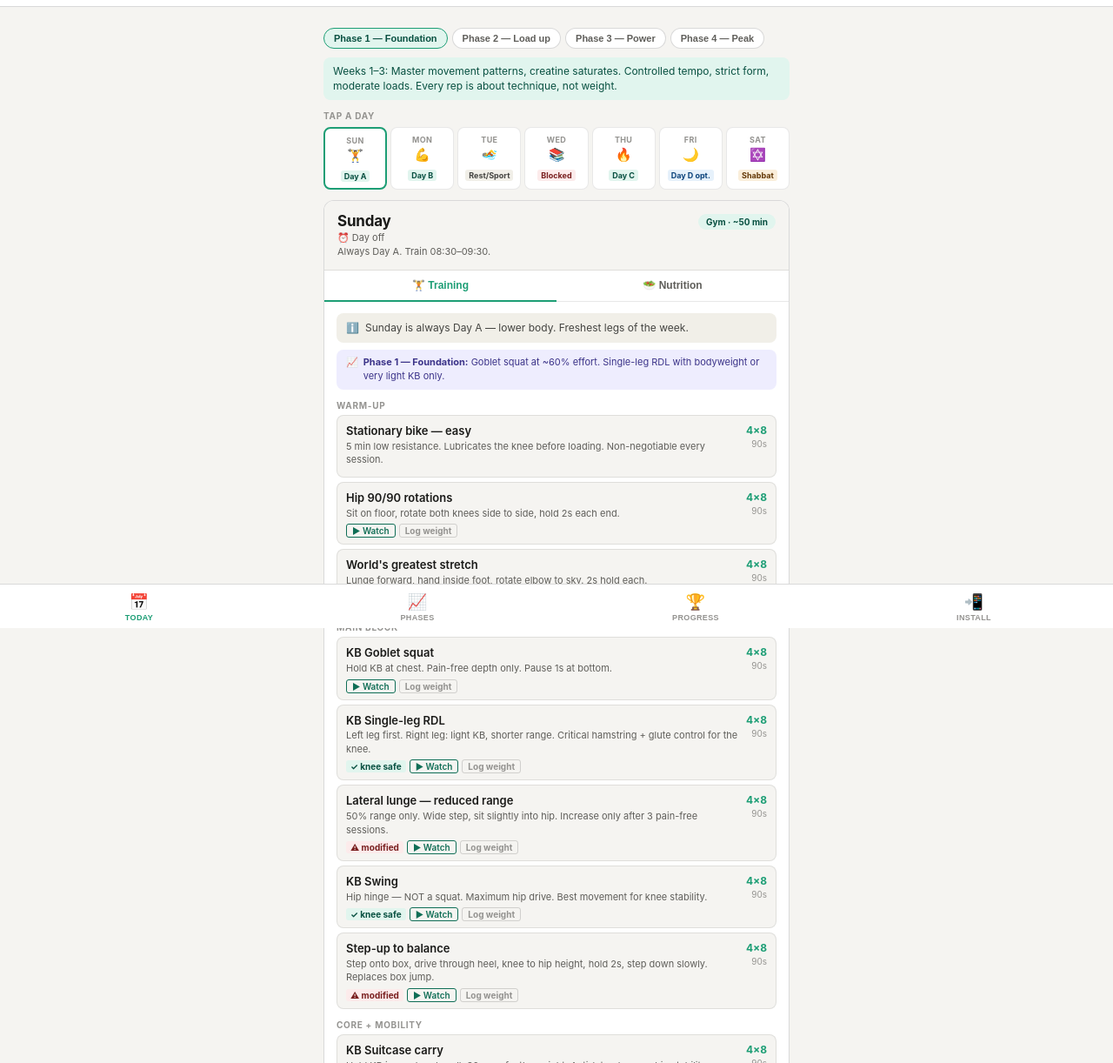
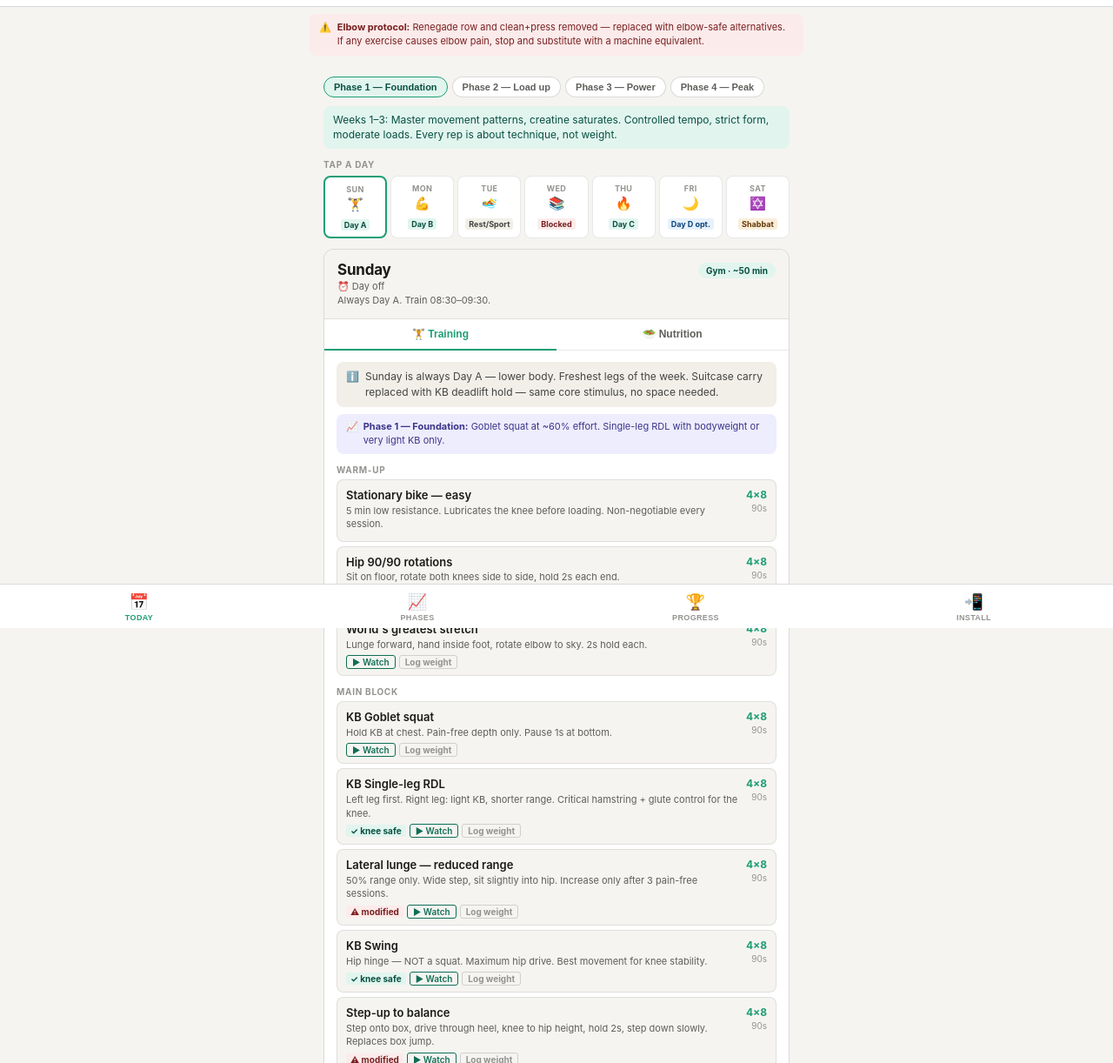
Before and after one commit to orenassouline1-ui/coach, a plain HTML site: page index.html in a window 1280 px wide. Shown: the part 78-1300 px from the top of the page at 87% size. Drawn offline with Linux system fonts and the light colour scheme.

Commit message:
Update exercise protocol for elbow safety
Added elbow-safe alternatives for exercises and updated notes accordingly.

```diff
--- a/index.html
+++ b/index.html
@@ -227,6 +227,13 @@ body{font-family:-apple-system,BlinkMacSystemFont,'Segoe UI',sans-serif;backgrou
   </div>
 </div>
 
+
+  <div style="max-width:600px;margin:8px auto 0;padding:0 16px">
+    <div style="background:#FCEBEB;border-radius:8px;padding:8px 11px;font-size:11px;color:#791F1F;display:flex;gap:7px;align-items:flex-start;line-height:1.45">
+      <span style="flex-shrink:0">⚠️</span>
+      <div><strong>Elbow protocol:</strong> Renegade row and clean+press removed — replaced with elbow-safe alternatives. If any exercise causes elbow pain, stop and substitute with a machine equivalent.</div>
+    </div>
+  </div>
 <!-- HOME SCREEN -->
 <div class="screen on" id="screen-home">
   <div class="phase-bar">
@@ -331,7 +338,7 @@ const PHASES=[
    mods:{
      dayA:{sets:'4×8',rest:'90s',tempo:'3s down, pause, explode up',note:'Goblet squat at ~60% effort. Single-leg RDL with bodyweight or very light KB only.'},
      dayB:{sets:'4×8',rest:'90s',tempo:'3s down, 1s pause, press',note:'Bench and row with full control. Pull-up with band if needed.'},
-     dayC:{rounds:4,hiit:'10 rounds × 20s on / 40s off',note:'KB complex at moderate weight, perfect form priority.'},
+     dayC:{rounds:4,hiit:'10 rounds × 20s on / 40s off',note:'KB complex at moderate weight, perfect form priority. Push press + bench row are the elbow-safe movements.'},
      dayD:{note:'Full mobility flow. TKE 4×15. Wall sit 3×40s.'}
    },
    changes:[
@@ -498,7 +505,7 @@ regular:[
   {day:'Sun',ico:'🏋️',type:'gym',pill:'Day A',pc:'pg',
    title:'Day A — lower body',shift:'Day off',sub:'Always Day A. Train 08:30–09:30.',
    badge:'Gym · ~50 min',bc:'bg-gym',dayKey:'A',
-   note:'Sunday is always Day A — lower body. Freshest legs of the week.',
+   note:'Sunday is always Day A — lower body. Freshest legs of the week. Suitcase carry replaced with KB deadlift hold — same core stimulus, no space needed.',
    warmup:[
     {id:'bike-wu',n:'Stationary bike — easy',d:'5 min low resistance. Lubricates the knee before loading. Non-negotiable every session.',s:'5 min',r:'',l:'',knee:false,safe:false},
     {id:'hip9090',n:'Hip 90/90 rotations',d:'Sit on floor, rotate both knees side to side, hold 2s each end.',s:'2×10/side',r:'',l:'https://www.youtube.com/results?search_query=hip+90+90+rotation+mobility',knee:false,safe:false},
@@ -512,7 +519,7 @@ regular:[
     {id:'step-up',n:'Step-up to balance',d:'Step onto box, drive through heel, knee to hip height, hold 2s, step down slowly. Replaces box jump.',s:'3×8/side',r:'75s',l:'https://www.youtube.com/results?search_query=step+up+to+balance+exercise+tutorial',knee:true,safe:false},
    ],
    core:[
-    {id:'suitcase-carry',n:'KB Suitcase carry',d:'Hold KB in one hand, walk 30m perfectly upright. Anti-lateral core + hip stability.',s:'3×30m/side',r:'45s',l:'https://www.youtube.com/results?search_query=kettlebell+suitcase+carry+tutorial',knee:false,safe:false},
+    {id:'kb-dl-hold',n:'Single-arm KB deadlift hold',d:'KB beside foot. Hinge, pick up, stand tall, hold 40s. Shoulders level, core braced, no side lean. No space needed.',s:'3×40s/side',r:'45s',l:'https://www.youtube.com/results?search_query=single+arm+kettlebell+deadlift+tutorial',knee:false,safe:false},
     {id:'dead-bug',n:'Dead bug',d:'On back, arms up, knees 90°. Lower opposite arm + leg, exhale throughout.',s:'3×8/side',r:'30s',l:'https://www.youtube.com/results?search_query=dead+bug+core+exercise+tutorial',knee:false,safe:false},
    ],
    cooldown:[
@@ -600,19 +607,19 @@ regular:[
   {day:'Thu',ico:'🔥',type:'gym',pill:'Day C',pc:'pg',
    title:'Day C — full body KB + HIIT',shift:'8→17 / 9→18 / 10→19',sub:'Hardest session. After work or before (10→19: 07:30).',
    badge:'Gym · ~55 min',bc:'bg-gym',dayKey:'C',
-   note:'Thursday is Day C — hardest session. Full KB complex + bike HIIT. Sport replaces this entirely.',
+   note:'Thursday is Day C — hardest session. KB complex is elbow-safe (push press + row from bench, no clean catch or renegade row). Bike HIIT replaces all sprint work. Sport replaces this entirely.',
    warmup:[
     {id:'bike-wu',n:'Stationary bike — easy',d:'5 min.',s:'5 min',r:'',l:'',knee:false,safe:false},
     {id:'bear-crawl',n:'Bear crawl',d:'20m forward + back. Full body activation, zero knee impact.',s:'2 lengths',r:'',l:'https://www.youtube.com/results?search_query=bear+crawl+exercise+tutorial',knee:false,safe:false},
    ],
    main:[
-    {id:'kb-complex',n:'KB complex',d:'No rest within round, 90s between. Clean+press (5/side) → Front squat (5) → Swing (10) → Renegade row (5/side).',s:'4 rounds',r:'90s',l:'https://www.youtube.com/results?search_query=kettlebell+complex+workout+tutorial',knee:false,safe:false},
+    {id:'kb-complex',n:'KB complex — elbow safe',d:'No rest within round, 90s between. Push press (5/side) → Front squat (5) → Swing (10) → Single-arm KB row from bench (5/side). Replaces clean+press and renegade row — elbow-safe versions.',s:'4 rounds',r:'90s',l:'https://www.youtube.com/results?search_query=kettlebell+push+press+tutorial',knee:false,safe:false},
     {id:'bike-hiit',n:'Bike HIIT',d:'20s absolute max effort, 40s easy recovery. Replaces all sprint work — zero knee impact.',s:'10 rounds',r:'40s easy',l:'https://www.youtube.com/results?search_query=stationary+bike+HIIT+20+40+protocol',knee:false,safe:false},
    ],
    core:[
     {id:'hip-cars',n:'Hip CARs',d:'2×5 each direction, each side. Full range, maximum slowness.',s:'2×5/side',r:'',l:'https://www.youtube.com/results?search_query=hip+controlled+articular+rotation',knee:false,safe:false},
     {id:'bretzel',n:'Bretzel stretch',d:'Lie on side, stack knees. Top hand grabs top foot, bottom arm reaches opposite.',s:'2×60s/side',r:'',l:'https://www.youtube.com/results?search_query=bretzel+stretch+tutorial',knee:false,safe:false},
-    {id:'tgu',n:'KB Turkish get-up',d:'Full sequence from lying to standing. Master each phase.',s:'2×2/side',r:'',l:'https://www.youtube.com/results?search_query=kettlebell+turkish+get+up+tutorial',knee:false,safe:false},
+    {id:'bear-hold',n:'Bear crawl hold',d:'On all-fours, knees 2cm off the floor. Hold perfectly still — back flat, hips level, core on. Same full-body stability as the Turkish get-up without the complex sequence.',s:'4×20–30s',r:'30s',l:'https://www.youtube.com/results?search_query=bear+crawl+hold+stability+exercise',knee:false,safe:false},
     {id:'tke',n:'Terminal knee extension (band)',d:'3×15 right knee. End every session.',s:'3×15',r:'',l:'https://www.youtube.com/results?search_query=terminal+knee+extension+band',knee:false,safe:false},
    ],
    cooldown:[],opt:null,
@@ -677,7 +684,7 @@ evening:[
     {id:'step-up',n:'Step-up to balance',d:'Drive through heel, hold 2s at top.',s:'3×8/side',r:'75s',l:'https://www.youtube.com/results?search_query=step+up+balance+exercise',knee:true,safe:false},
    ],
    core:[
-    {id:'suitcase-carry',n:'KB Suitcase carry',d:'30m/side, perfectly upright.',s:'3×30m/side',r:'45s',l:'https://www.youtube.com/results?search_query=kettlebell+suitcase+carry',knee:false,safe:false},
+    {id:'kb-dl-hold',n:'Single-arm KB deadlift hold',d:'Pick up KB, stand tall, hold 40s. Shoulders level, no side lean.',s:'3×40s/side',r:'45s',l:'https://www.youtube.com/results?search_query=single+arm+kettlebell+deadlift+tutorial',knee:false,safe:false},
     {id:'dead-bug',n:'Dead bug',d:'Lower opposite arm + leg slowly.',s:'3×8/side',r:'30s',l:'https://www.youtube.com/results?search_query=dead+bug+core+tutorial',knee:false,safe:false},
    ],
    cooldown:[
@@ -765,7 +772,7 @@ evening:[
   {day:'Thu',ico:'🔥',type:'gym',pill:'Day C',pc:'pg',
    title:'Day C — full body KB + HIIT',shift:'Morning free · Work 15→19',sub:'Train 09:00–10:10. Perfect Day C slot.',
    badge:'Gym · ~55 min',bc:'bg-gym',dayKey:'C',
-   note:'Thursday morning free. Train 09:00, done 10:10, big lunch, rest before 15:00 shift.',
+   note:'Thursday morning free. Train 09:00, done 10:10. KB complex uses elbow-safe movements throughout — push press and bench row replace clean+press and renegade row.',
    warmup:[
     {id:'bike-wu',n:'Stationary bike — easy',d:'5 min.',s:'5 min',r:'',l:'',knee:false,safe:false},
     {id:'bear-crawl',n:'Bear crawl',d:'20m forward + back.',s:'2 lengths',r:'',l:'https://www.youtube.com/results?search_query=bear+crawl+exercise+tutorial',knee:false,safe:false},
@@ -777,7 +784,7 @@ evening:[
    core:[
     {id:'hip-cars',n:'Hip CARs',d:'2×5/side.',s:'2×5/side',r:'',l:'https://www.youtube.com/results?search_query=hip+CAR+mobility',knee:false,safe:false},
     {id:'bretzel',n:'Bretzel stretch',d:'2×60s/side.',s:'2×60s/side',r:'',l:'https://www.youtube.com/results?search_query=bretzel+stretch+tutorial',knee:false,safe:false},
-    {id:'tgu',n:'KB Turkish get-up',d:'Full sequence. 2×2/side.',s:'2×2/side',r:'',l:'https://www.youtube.com/results?search_query=kettlebell+turkish+get+up+tutorial',knee:false,safe:false},
+    {id:'bear-hold',n:'Bear crawl hold',d:'All-fours, knees 2cm off the floor, hold 20–30s. Back flat, hips level, core braced.',s:'4×25s',r:'30s',l:'https://www.youtube.com/results?search_query=bear+crawl+hold+stability+exercise',knee:false,safe:false},
     {id:'tke',n:'Terminal knee extension (band)',d:'3×15 right knee.',s:'3×15',r:'',l:'https://www.youtube.com/results?search_query=terminal+knee+extension+band',knee:false,safe:false},
    ],
    cooldown:[],opt:null,
@@ -798,7 +805,7 @@ evening:[
     {id:'cars-full',n:'Hip + shoulder CARs',d:'2×5/joint.',s:'2×5/joint',r:'',l:'https://www.youtube.com/results?search_query=CARs+mobility+routine',knee:false,safe:false},
     {id:'deep-squat',n:'Deep squat breathing hold',d:'3×60s.',s:'3×60s',r:'',l:'https://www.youtube.com/results?search_query=deep+squat+hold+mobility',knee:false,safe:false},
     {id:'bretzel',n:'Bretzel stretch',d:'2×60s/side.',s:'2×60s/side',r:'',l:'https://www.youtube.com/results?search_query=bretzel+stretch+tutorial',knee:false,safe:false},
-    {id:'tgu',n:'KB Turkish get-up',d:'2×2/side.',s:'2×2/side',r:'',l:'https://www.youtube.com/results?search_query=kettlebell+turkish+get+up+tutorial',knee:false,safe:false},
+    {id:'bear-hold',n:'Bear crawl hold',d:'All-fours, knees 2cm off floor, hold 25s.',s:'3×25s',r:'30s',l:'https://www.youtube.com/results?search_query=bear+crawl+hold+stability+exercise',knee:false,safe:false},
     {id:'y-balance',n:'Y-balance single-leg reach',d:'3×5/side. Right focus.',s:'3×5/side',r:'',l:'https://www.youtube.com/results?search_query=Y+balance+ankle+stability',knee:false,safe:false},
     {id:'nordic-curl',n:'Nordic curl — eccentric',d:'3×5.',s:'3×5',r:'',l:'https://www.youtube.com/results?search_query=nordic+curl+eccentric',knee:false,safe:false},
     {id:'tke',n:'Terminal knee extension (band)',d:'4×15 extended set.',s:'4×15',r:'',l:'https://www.youtube.com/results?search_query=terminal+knee+extension+band',knee:false,safe:false},
```
